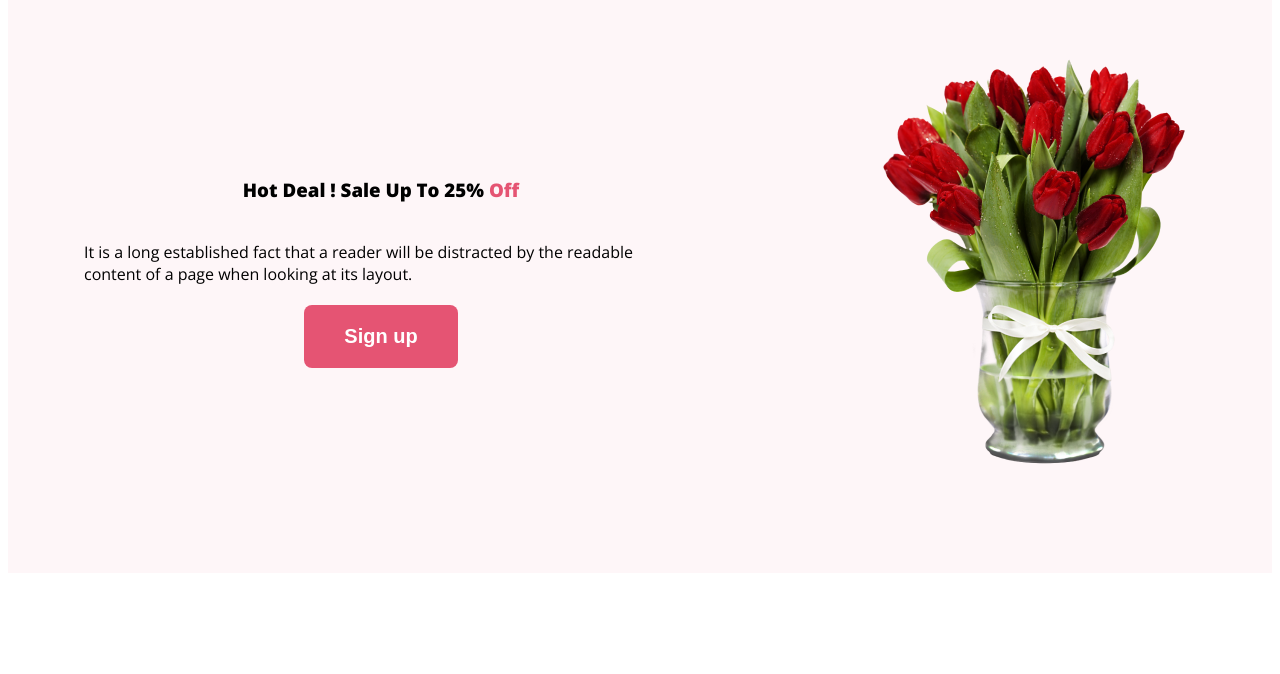
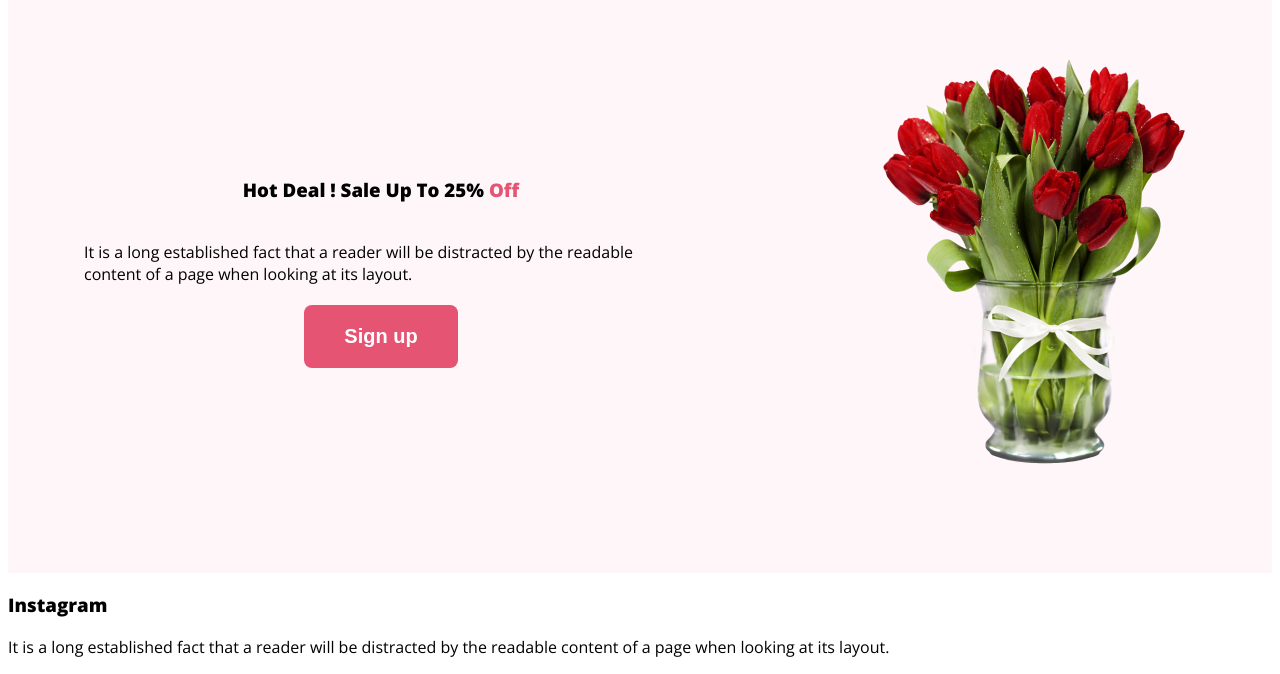
Before and after one commit to jahirulislam99/flower-assignment-1, a plain HTML site: page index.html in a window 1280 px wide. Shown: the part 870-1544 px from the top of the page. Before the commit the page ends 1451 px from the top, so only its background shows below. Drawn offline with nearby package versions, Linux system fonts and the light colour scheme.

Commit message:
doing instagram unit

```diff
--- a/index.html
+++ b/index.html
@@ -62,5 +62,15 @@
         </div>
       </div>
     </section>
+
+    <section class="insta">
+      <div class="contant">
+        <h3 class="hd-title">Instagram</h3>
+        <p class="insta-description">
+          It is a long established fact that a reader will be distracted by the
+          readable content of a page when looking at its layout.
+        </p>
+      </div>
+    </section>
   </body>
 </html>
```
